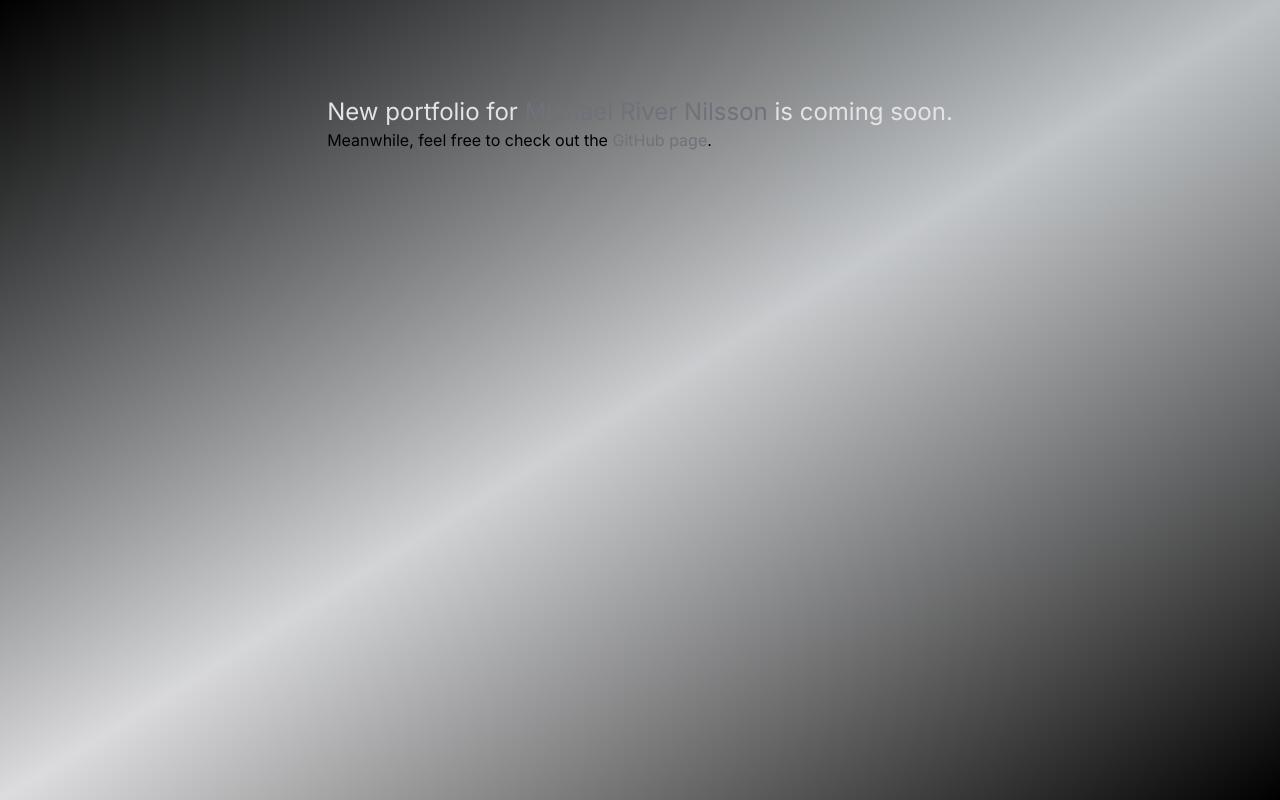
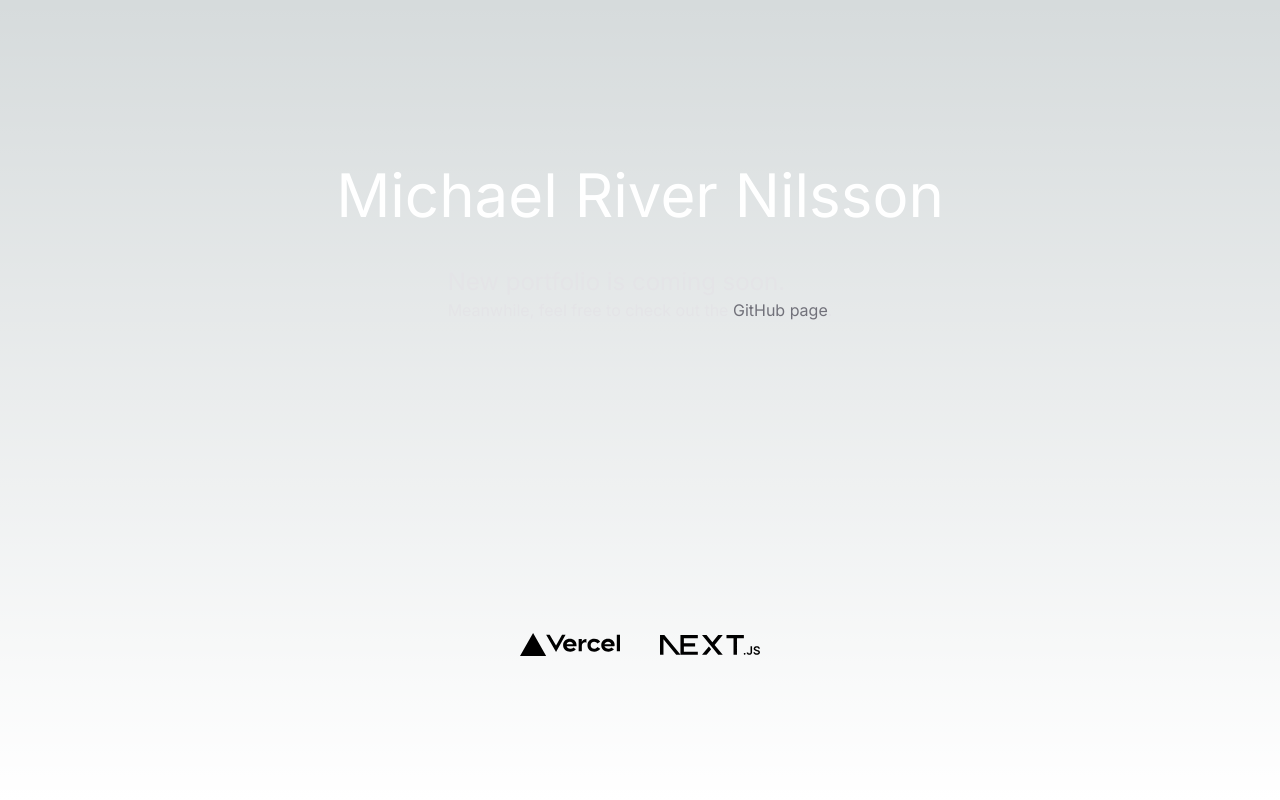
Before and after one commit to RiverMichael/mrn-portfolio, a Next.js app: page / in a window 1280 px wide. Built offline with nearby package versions, Linux system fonts and the light colour scheme.

Commit message:
Updates temporary home page

```diff
--- a/app/page.jsx
+++ b/app/page.jsx
@@ -1,11 +1,20 @@
 import Link from "next/link";
+import Image from "next/image";
+import { SiNextdotjs } from "react-icons/si";
+
 export default function Home() {
   return (
-    <main className="flex min-h-screen flex-col items-center justify-between px-5 pt-24 bg-gradient-to-tl from-black via-zinc-600/20 to-black">
-      <div>
-        <h1 className="text-2xl text-zinc-200">
-          New portfolio for <span className=" text-zinc-500">Michael River Nilsson</span> is coming soon.
+    <main className="flex min-h-screen flex-col gap-5 items-center mx-auto py-12 ">
+      <div className="mt-24">
+        <div className="w-screen h-px animate-glow md:block animate-fade-right bg-gradient-to-r from-zinc-300/0 via-zinc-300/50 to-zinc-300/0" />
+        <h1 className="z-10 text-4xl text-transparent duration-1000 bg-white cursor-default text-edge-outline animate-title font-display sm:text-6xl whitespace-nowrap bg-clip-text text-center py-5">
+          Michael River Nilsson
         </h1>
+        <div className="w-screen h-px animate-glow md:block animate-fade-right bg-gradient-to-r from-zinc-300/0 via-zinc-300/50 to-zinc-300/0" />
+      </div>
+      <div className="flex flex-col items-center justify-between grow mb-24">
+        <div className="text-zinc-200 animate-fade-in">
+          <h1 className="text-2xl">New portfolio is coming soon.</h1>
           <p>
             Meanwhile, feel free to check out the{" "}
             <Link href="https://www.github.com/rivermichael" target="_blank" className="text-zinc-500">
@@ -14,6 +23,16 @@
             .
           </p>
         </div>
+
+        <div className="flex gap-10 items-center animate-fade-in">
+          <Link href="https://www.vercel.com" target="_blank">
+            <Image src="/vercel.svg" alt="Vercel Logo" className="dark:invert" width={100} height={24} />
+          </Link>
+          <Link href="https://www.nextjs.org" target="_blank">
+            <Image src="/next.svg" alt="NextJS Logo" className="dark:invert" width={100} height={24} />
+          </Link>
+        </div>
+      </div>
     </main>
   );
 }
--- a/tailwind.config.js
+++ b/tailwind.config.js
@@ -7,6 +7,72 @@
         "gradient-radial": "radial-gradient(var(--tw-gradient-stops))",
         "gradient-conic": "conic-gradient(from 180deg at 50% 50%, var(--tw-gradient-stops))",
       },
+      animation: {
+        "fade-in": "fade-in 3s ease-in-out forwards",
+        title: "title 3s ease-out forwards",
+        "fade-left": "fade-left 3s ease-in-out forwards",
+        "fade-right": "fade-right 3s ease-in-out forwards",
+      },
+      keyframes: {
+        "fade-in": {
+          "0%": {
+            opacity: "0%",
+          },
+          "75%": {
+            opacity: "0%",
+          },
+          "100%": {
+            opacity: "100%",
+          },
+        },
+        "fade-left": {
+          "0%": {
+            transform: "translateX(100%)",
+            opacity: "0%",
+          },
+
+          "30%": {
+            transform: "translateX(0%)",
+            opacity: "100%",
+          },
+          "100%": {
+            opacity: "0%",
+          },
+        },
+        "fade-right": {
+          "0%": {
+            transform: "translateX(-100%)",
+            opacity: "0%",
+          },
+
+          "30%": {
+            transform: "translateX(0%)",
+            opacity: "100%",
+          },
+          "100%": {
+            opacity: "0%",
+          },
+        },
+        title: {
+          "0%": {
+            "line-height": "0%",
+            "letter-spacing": "0.25em",
+            opacity: "0",
+          },
+          "25%": {
+            "line-height": "0%",
+            opacity: "0%",
+          },
+          "80%": {
+            opacity: "100%",
+          },
+
+          "100%": {
+            "line-height": "100%",
+            opacity: "100%",
+          },
+        },
+      },
     },
   },
   plugins: [require("daisyui")],
```
Also changed, not shown: app/globals.css (+6 -6 lines). Lines whose indentation alone changed are shown as unchanged.
